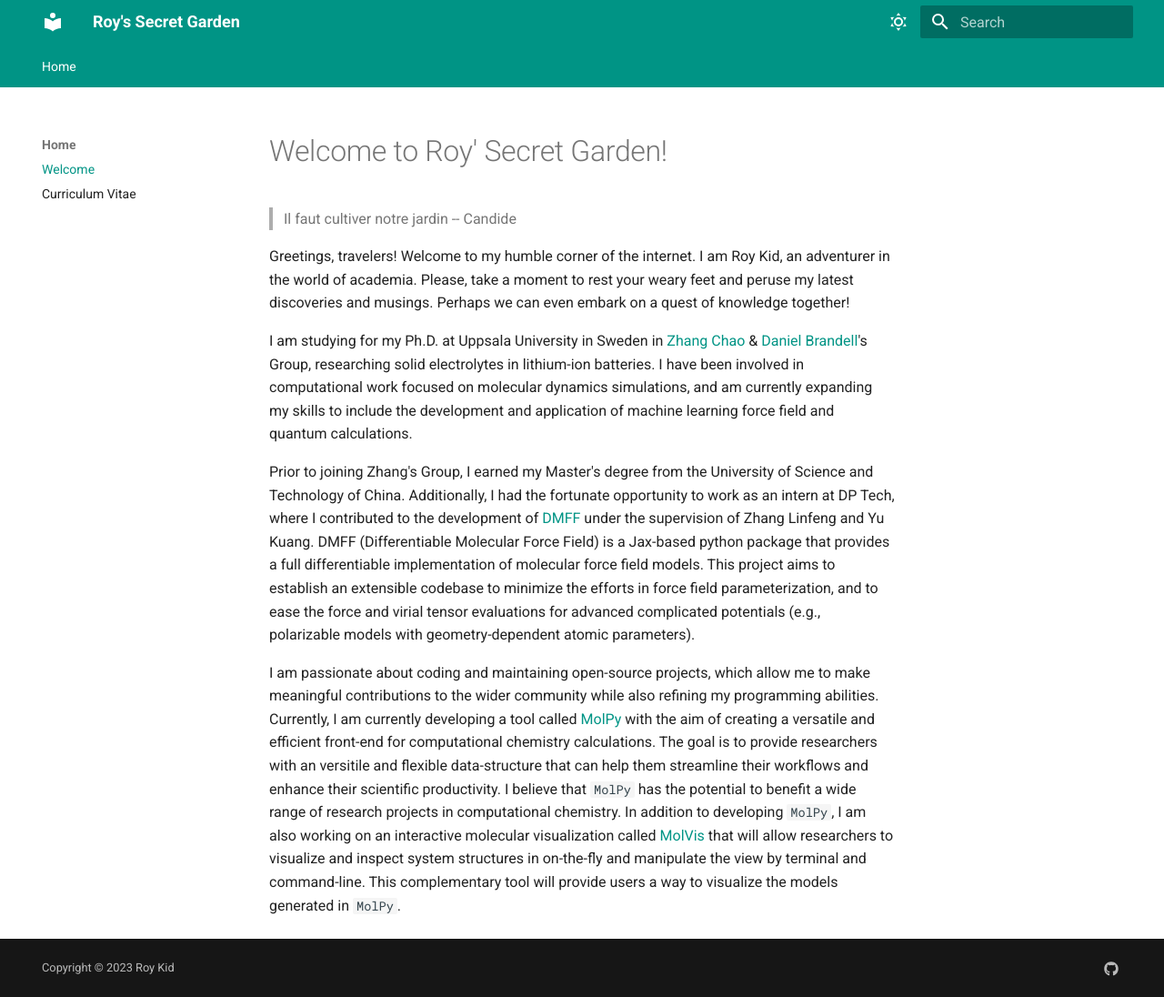
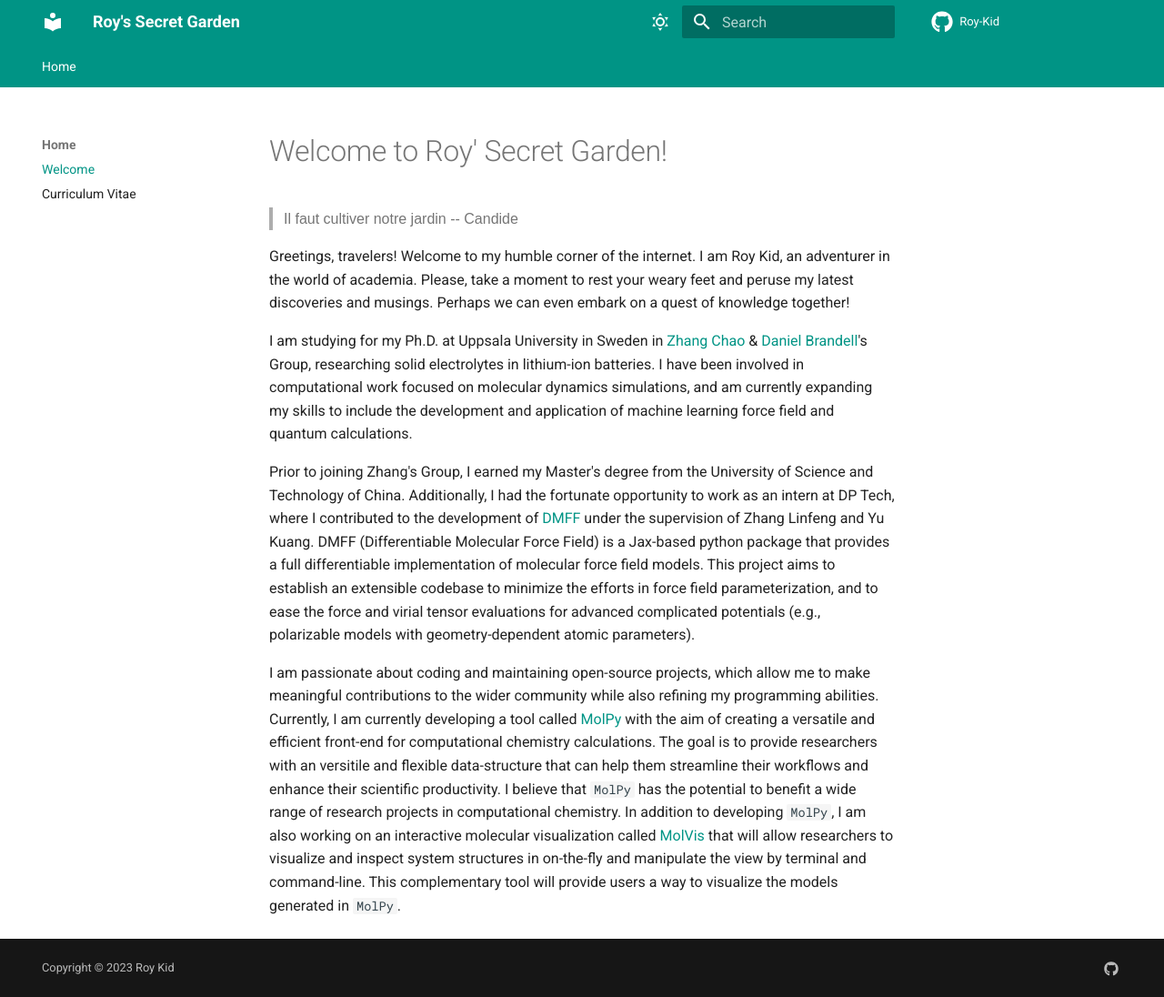
Before and after one commit to Roy-Kid/blog, an MkDocs documentation site: the page built from docs/index.md, in a window 1280 px wide and 1096 px high. Shown: the whole window at 91% size. Built offline with MkDocs 1.6.1 and Material for MkDocs 9.7.7, drawn with Linux system fonts in a browser that asks for light colours.

Commit message:
slightly format the index page

```diff
--- a/docs/index.md
+++ b/docs/index.md
@@ -1,8 +1,6 @@
 # Welcome to Roy' Secret Garden!
 
-<!--sidebar:aboutme-->
-
-> Il faut cultiver notre jardin -- Candide
+> <div style="font-family: 'Copperplate', sans-serif;">Il faut cultiver notre jardin -- Candide</div>
 
 Greetings, travelers! Welcome to my humble corner of the internet. I am Roy Kid, an adventurer in the world of academia. Please, take a moment to rest your weary feet and peruse my latest discoveries and musings. Perhaps we can even embark on a quest of knowledge together!
 
--- a/mkdocs.yml
+++ b/mkdocs.yml
@@ -1,7 +1,13 @@
 site_name: Roy's Secret Garden
+
+repo_name: Roy-Kid
+repo_url: https://github.com/Roy-Kid
 
 theme:
   name: material
+
+  icon:
+    repo: fontawesome/brands/github
   palette:
     # Palette toggle for light mode
     - media: "(prefers-color-scheme: light)"
```
